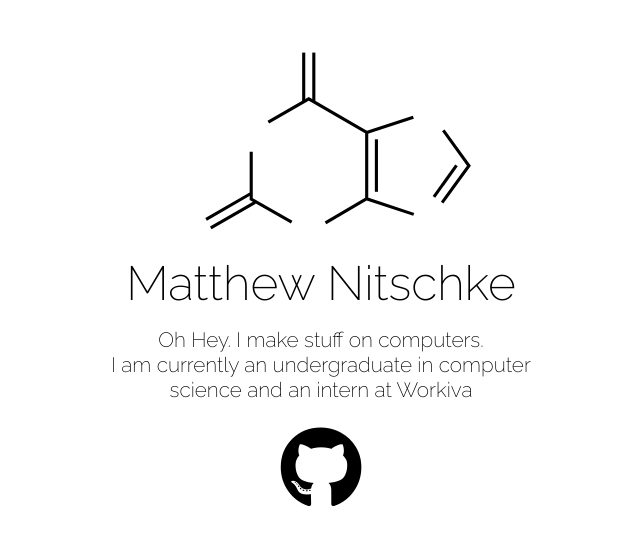
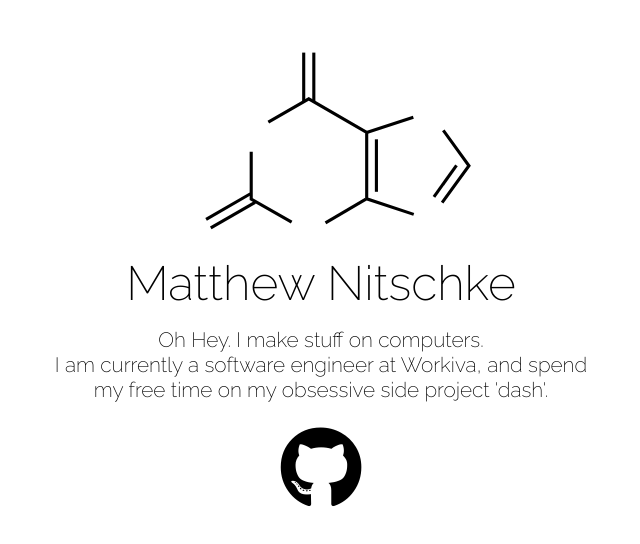
Before and after one commit to matthewnitschke/website, a plain HTML site: page index.html in a window 1280 px wide. Shown: the whole page, without its empty margins (319-959 px from the left). Drawn offline with Linux system fonts and the light colour scheme.

Commit message:
minor updates

```diff
--- a/index.html
+++ b/index.html
@@ -38,7 +38,7 @@
   <div class="header">Matthew Nitschke</div>
 
   <div class="p">
-    Oh Hey. I make stuff on computers.<br> I am currently an undergraduate in computer <br> science and an intern at Workiva<br>
+    Oh Hey. I make stuff on computers.<br> I am currently a software engineer at Workiva, and spend <br> my free time on my obsessive side project 'dash'.<br>
     <a href="https://github.com/matthewnitschke"><i class="fab fa-github github" aria-hidden="true"></i></a>
   </div>
 
```
